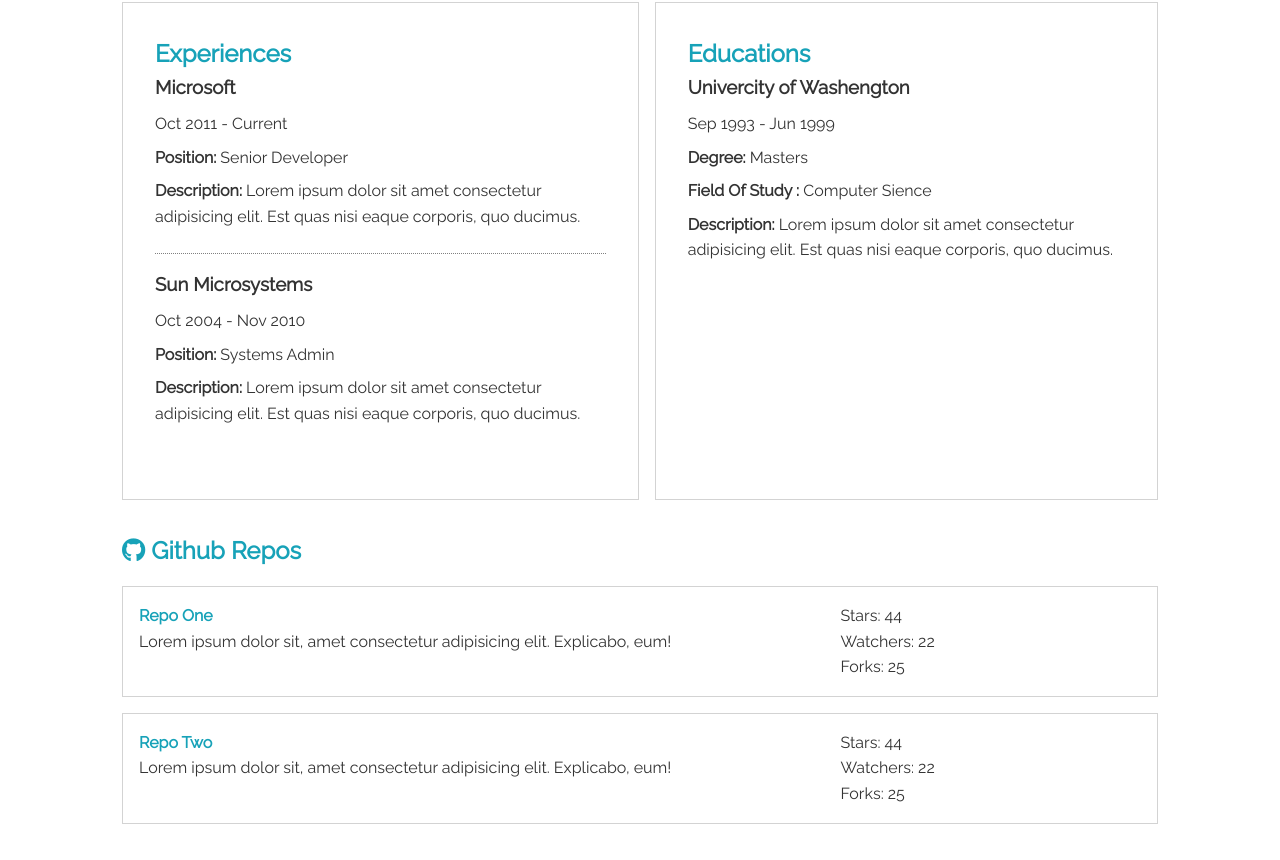
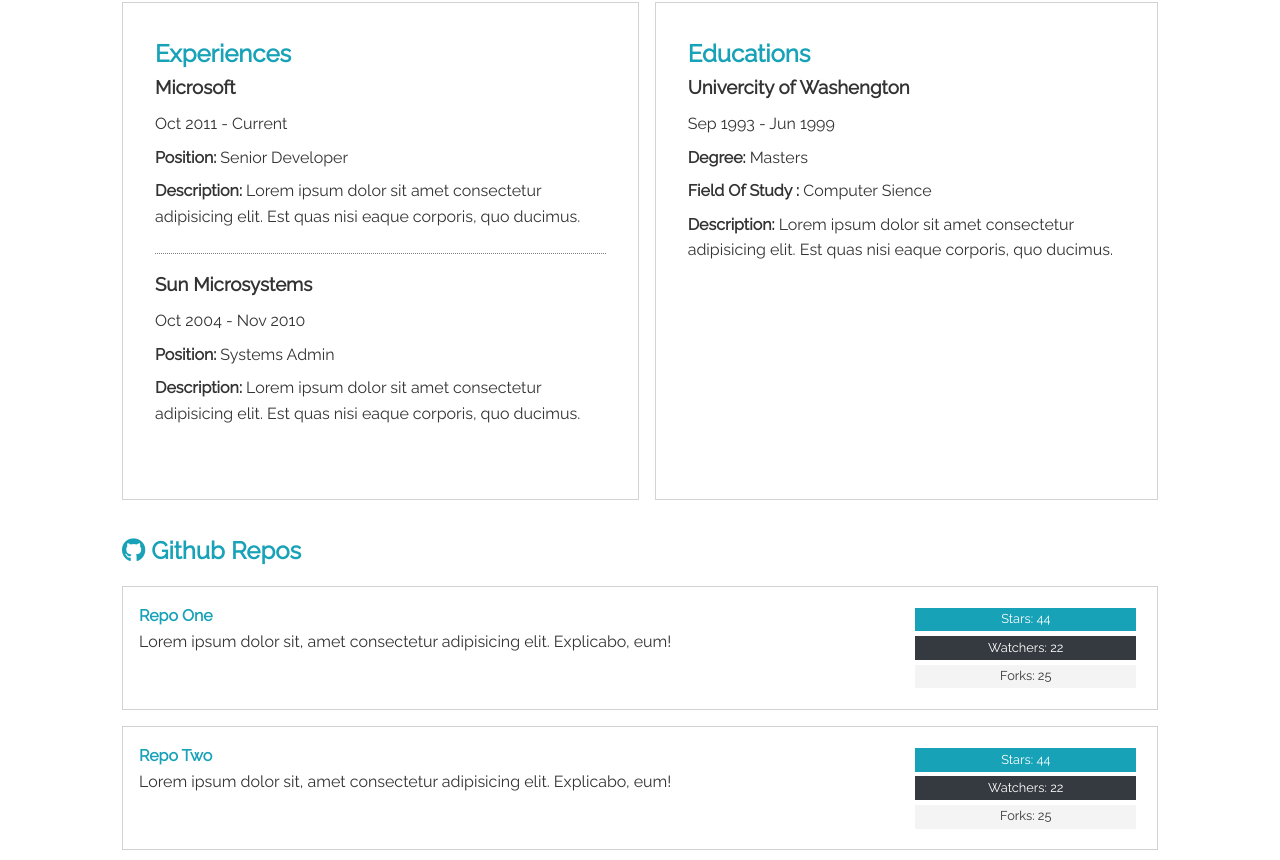
Before and after one commit to Amir-Bagjani/sass-website-travi, a React (Create React App) app: page /profile in a window 1280 px wide. Shown: the part 986-1846 px from the top of the page. Built offline with nearby package versions, Linux system fonts and the light colour scheme.

Commit message:
badge add

```diff
--- a/src/styles/_utilities.scss
+++ b/src/styles/_utilities.scss
@@ -130,6 +130,29 @@
     }
 }
 
+//badge
+.badge{
+    font-size: 0.8rem;
+    padding: 0.1rem;
+    text-align: center;
+    margin: 0.3rem;
+    background-color: $light-color;
+    color: #333;
+
+    &.badge-primary{
+        @include set-background($primary-color)
+    }
+    &.badge-dark{
+        @include set-background($dark-color)
+    }
+    &.badge-success{
+        @include set-background($success-color)
+    }
+    &.badge-danger{
+        @include set-background($danger-color)
+    }
+}
+
 //overlay
 .dark-overlay {
   height: 100%;
--- a/src/styles/profile.scss
+++ b/src/styles/profile.scss
@@ -82,9 +82,11 @@
 
             & > div:first-child{
                 flex: 7;
+                flex-basis: 70%;
             }
             & > div:last-child{
                 flex: 3;
+                flex-basis: 20%;
             }
         }
     }
```
